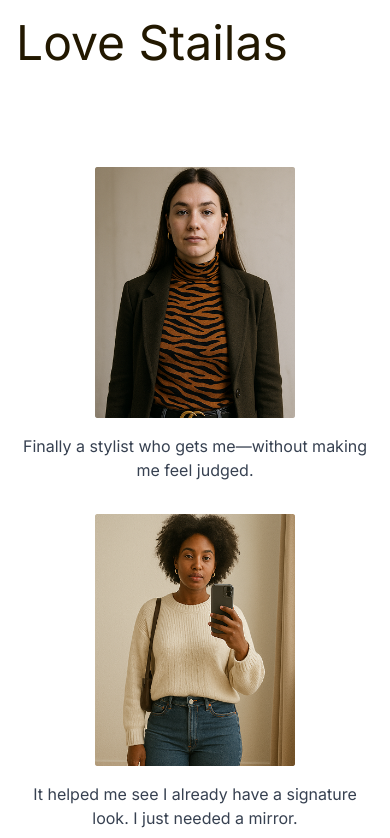
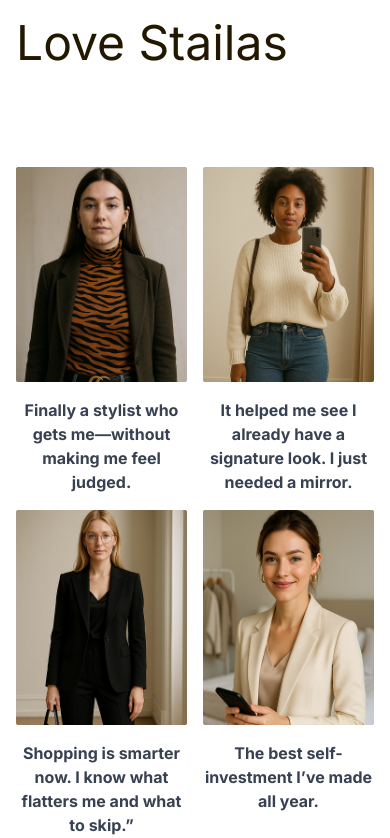
Before and after one commit to Sawjal-sikder/stailas, a React (Vite) app: page / in a window 390 px wide. Shown: the part 1546-2384 px from the top of the page. Built offline with nearby package versions, Linux system fonts and the light colour scheme.

Commit message:
fixed isuue for mobile design

```diff
--- a/src/pages/home/thirdSection/WomenLove.jsx
+++ b/src/pages/home/thirdSection/WomenLove.jsx
@@ -12,29 +12,29 @@
     <div className="px-4 sm:px-8 md:px-16 lg:px-24">
       <Header text="Why Women Love Stailas" className="mb-12" />
 
-      <div className="grid grid-cols-1 sm:grid-cols-2 md:grid-cols-3 lg:grid-cols-4 gap-8 pt-10">
+      <div className="grid grid-cols-2 sm:grid-cols-2 md:grid-cols-3 lg:grid-cols-4 gap-4 md:gap-8 pt-10">
         {/* item */}
         <div className="flex flex-col items-center text-center space-y-4">
-          <Image src={WomanImage1} alt="WomanImage1" className="w-full max-w-[200px]" />
-          <p className="font-inter text-md text-gray-700">
+          <Image src={WomanImage1} alt="WomanImage1" className="w-full max-w-[366px]" />
+          <p className="font-inter text-md text-gray-700 md:px-[27px] font-bold">
             Finally a stylist who gets me—without making me feel judged.
           </p>
         </div>
         <div className="flex flex-col items-center text-center space-y-4">
-          <Image src={WomanImage2} alt="WomanImage2" className="w-full max-w-[200px]" />
-          <p className="font-inter text-md text-gray-700">
+          <Image src={WomanImage2} alt="WomanImage2" className="w-full max-w-[366px]" />
+          <p className="font-inter text-md text-gray-700 md:px-[27px] font-bold">
             It helped me see I already have a signature look. I  just needed a mirror.
           </p>
         </div>
         <div className="flex flex-col items-center text-center space-y-4">
-          <Image src={WomanImage3} alt="WomanImage3" className="w-full max-w-[200px]" />
-          <p className="font-inter text-md text-gray-700">
+          <Image src={WomanImage3} alt="WomanImage3" className="w-full max-w-[366px]" />
+          <p className="font-inter text-md text-gray-700 md:px-[27px] font-bold">
             Shopping is smarter now. I know what flatters me  and what to skip.”
           </p>
         </div>
         <div className="flex flex-col items-center text-center space-y-4">
-          <Image src={WomanImage4} alt="WomanImage4" className="w-full max-w-[200px]" />
-          <p className="font-inter text-md text-gray-700">
+          <Image src={WomanImage4} alt="WomanImage4" className="w-full max-w-[366px]" />
+          <p className="font-inter text-md text-gray-700 md:px-[27px] font-bold">
             The best self-investment I’ve made all year.
           </p>
         </div>
```
